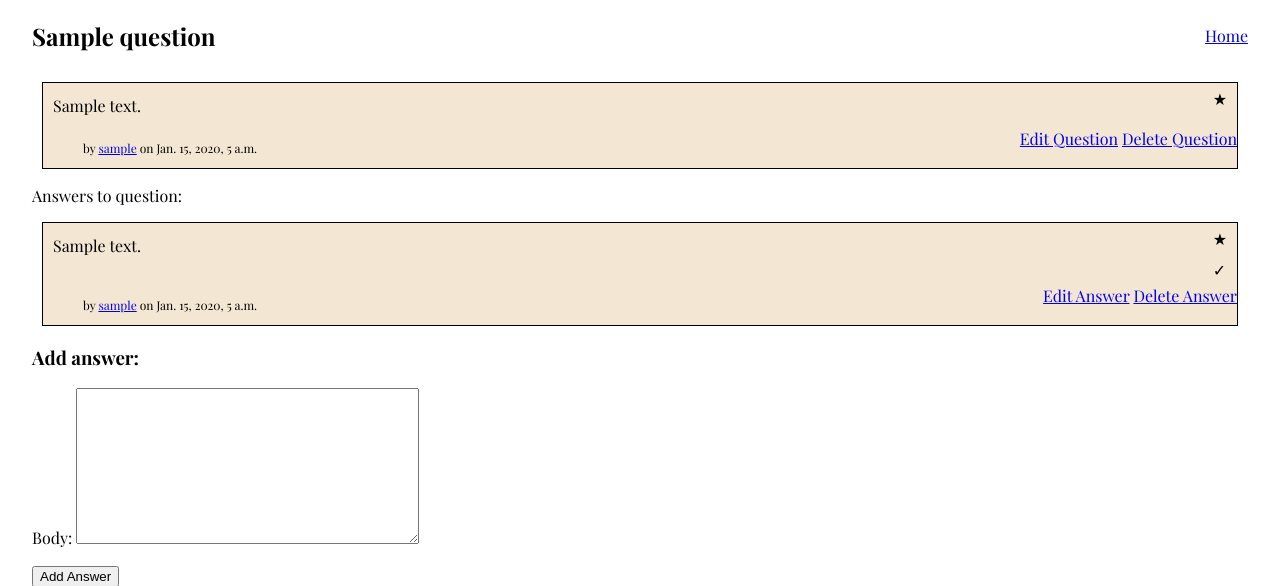
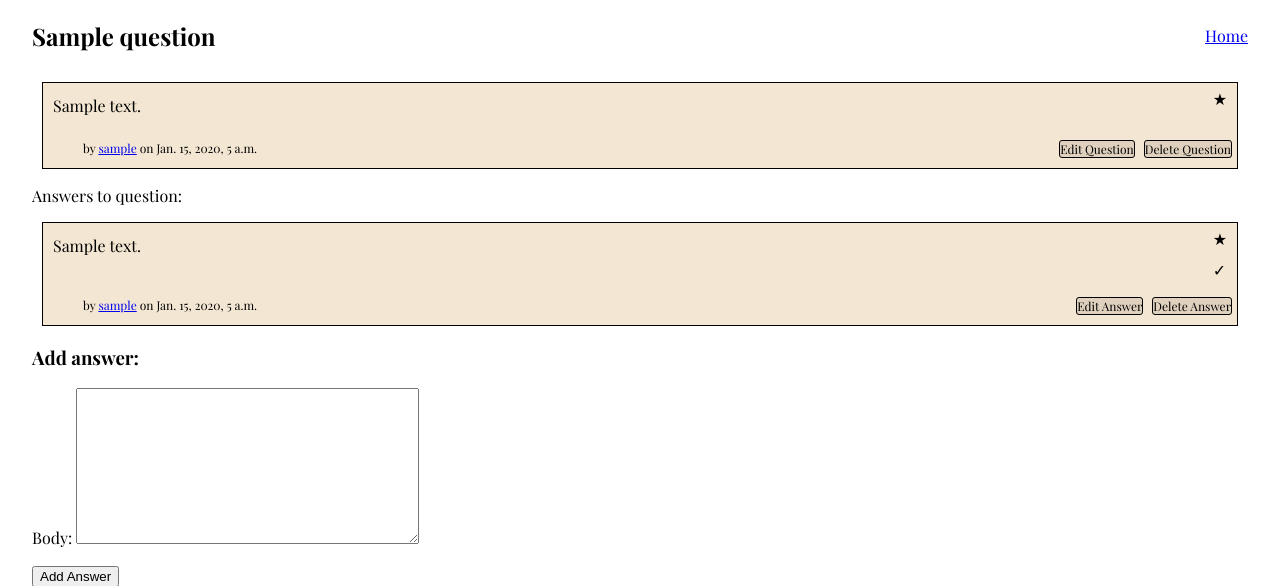
Before and after one commit to momentum-team-2/question-box-joeyviolacode, a Django app: page /question/1 in a window 1280 px wide. Shown: the part 80-666 px from the top of the page. Run offline with Django 3.2, Linux system fonts and the light colour scheme; a user stored in the database is signed in; tables that the repository leaves empty hold one stand-in row (values such as "Sample post"); parts of the project's set-up code (start-up, migrations or seed data) failed here and were passed over; some libraries are stand-ins or nearby versions; some web fonts are replaced.

Commit message:
More small styling.

```diff
--- a/static/css/style.css
+++ b/static/css/style.css
@@ -87,6 +87,16 @@ code {
     width: 85%;
 }
 
+.edit-delete {
+    text-decoration: none;
+    border: 1px solid black;
+    border-radius: 3px;
+    font-size: 12px;
+    color: black;
+    background-color: #dfd1be;
+    margin-right: 5px;
+}
+
 .qa-body > p {
     margin-top: 2px;
     margin-bottom: 2px;
--- a/templates/core/show_question.html
+++ b/templates/core/show_question.html
@@ -29,9 +29,11 @@
                 <div class="flex-space">
                     <p class="attribution">by <a href="{% url 'user_profile' pk=question.author.pk %}">{{question.author.username}}</a> on {{question.edited}}</p>
                     {% if question in user.questions.all %}
-                    <div>
-                        <a href="{% url 'edit_question' pk=question.pk %}">Edit Question</a>
-                        <a href="{% url 'delete_question' pk=question.pk %}">Delete Question</a>
+                    <div class="v-center">
+                        <div>
+                            <a class="edit-delete" href="{% url 'edit_question' pk=question.pk %}">Edit Question</a>
+                            <a class="edit-delete" href="{% url 'delete_question' pk=question.pk %}">Delete Question</a>
+                        </div>
                     </div>
                     {% endif %}
                 </div>
@@ -69,9 +71,11 @@
                     <div class="flex-space">
                         <p class="attribution">by <a href="{% url 'user_profile' pk=answer.author.pk %}">{{answer.author.username}}</a> on {{answer.created}}</p>
                         {% if answer in user.answers.all %}
-                        <div>
-                            <a href="{% url 'edit_answer' pk=answer.pk %}">Edit Answer</a>
-                            <a href="{% url 'delete_answer' pk=answer.pk %}">Delete Answer</a>
+                        <div class="v-center">
+                            <div>
+                                <a class="edit-delete" href="{% url 'edit_answer' pk=answer.pk %}">Edit Answer</a>
+                                <a class="edit-delete" href="{% url 'delete_answer' pk=answer.pk %}">Delete Answer</a>
+                            </div>
                         </div>
                         {% endif %}
                     </div>
--- a/templates/core/user_profile.html
+++ b/templates/core/user_profile.html
@@ -28,9 +28,9 @@
         <div class="flex-space">
             <p class="attribution">by <a href="{% url 'user_profile' pk=question.author.pk %}">{{question.author.username}}</a> on {{question.edited}}</p>
             {% if question in user.questions.all %}
-            <div>
-                <a href="{% url 'edit_question' pk=question.pk %}">Edit Question</a>
-                <a href="{% url 'delete_question' pk=question.pk %}">Delete Question</a>
+            <div class="v-center">
+                <a class="edit-delete" href="{% url 'edit_question' pk=question.pk %}">Edit Question</a>
+                <a class="edit-delete" href="{% url 'delete_question' pk=question.pk %}">Delete Question</a>
             </div>
             {% endif %}
         </div>
```
Also changed, not shown: templates/core/index.html (+5 -3 lines), templates/core/search_results.html (+5 -3 lines).
